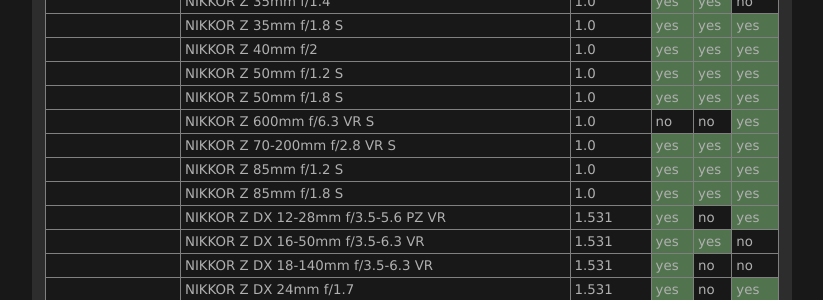
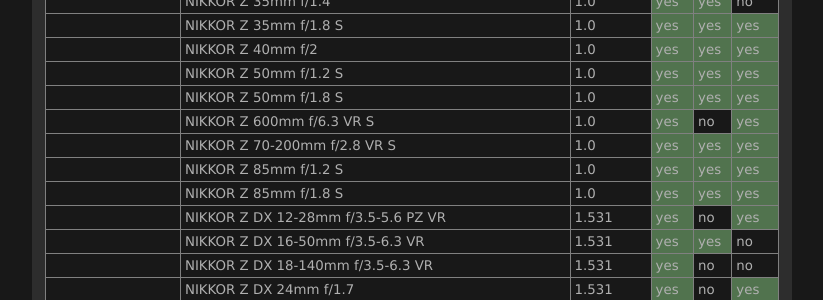
Before and after one commit to lensfun/lensfun.github.io, a Jekyll site: the page built from _posts/lenslist/2999-12-31-Lenslist-master.md, in a window 1280 px wide and 900 px high, scrolled down 15999 px. Shown: the part 146-446 px from the top of the window, without its empty margins (284-1107 px from the left). Built offline with Jekyll 4.4.1, drawn with Linux system fonts in a browser that asks for light colours.

Commit message:
Update master lens list from GitHub Actions

```diff
--- a/_posts/lenslist/2999-12-31-Lenslist-master.md
+++ b/_posts/lenslist/2999-12-31-Lenslist-master.md
@@ -663,7 +663,7 @@ This list was generated on 2024-12-05 from current Lensfun sources. Your Lensfun
 <tr class="lenslist-bg2"><td></td><td>NIKKOR Z 40mm f/2</td><td>1.0</td><td class="lenslist-highlight lenslist-check">yes</td><td class="lenslist-highlight lenslist-check">yes</td><td class="lenslist-highlight lenslist-check">yes</td></tr>
 <tr class="lenslist-bg2"><td></td><td>NIKKOR Z 50mm f/1.2 S</td><td>1.0</td><td class="lenslist-highlight lenslist-check">yes</td><td class="lenslist-highlight lenslist-check">yes</td><td class="lenslist-highlight lenslist-check">yes</td></tr>
 <tr class="lenslist-bg2"><td></td><td>NIKKOR Z 50mm f/1.8 S</td><td>1.0</td><td class="lenslist-highlight lenslist-check">yes</td><td class="lenslist-highlight lenslist-check">yes</td><td class="lenslist-highlight lenslist-check">yes</td></tr>
-<tr class="lenslist-bg2"><td></td><td>NIKKOR Z 600mm f/6.3 VR S</td><td>1.0</td><td class="lenslist-check">no</td><td class="lenslist-check">no</td><td class="lenslist-highlight lenslist-check">yes</td></tr>
+<tr class="lenslist-bg2"><td></td><td>NIKKOR Z 600mm f/6.3 VR S</td><td>1.0</td><td class="lenslist-highlight lenslist-check">yes</td><td class="lenslist-check">no</td><td class="lenslist-highlight lenslist-check">yes</td></tr>
 <tr class="lenslist-bg2"><td></td><td>NIKKOR Z 70-200mm f/2.8 VR S</td><td>1.0</td><td class="lenslist-highlight lenslist-check">yes</td><td class="lenslist-highlight lenslist-check">yes</td><td class="lenslist-highlight lenslist-check">yes</td></tr>
 <tr class="lenslist-bg2"><td></td><td>NIKKOR Z 85mm f/1.2 S</td><td>1.0</td><td class="lenslist-highlight lenslist-check">yes</td><td class="lenslist-highlight lenslist-check">yes</td><td class="lenslist-highlight lenslist-check">yes</td></tr>
 <tr class="lenslist-bg2"><td></td><td>NIKKOR Z 85mm f/1.8 S</td><td>1.0</td><td class="lenslist-highlight lenslist-check">yes</td><td class="lenslist-highlight lenslist-check">yes</td><td class="lenslist-highlight lenslist-check">yes</td></tr>
```
